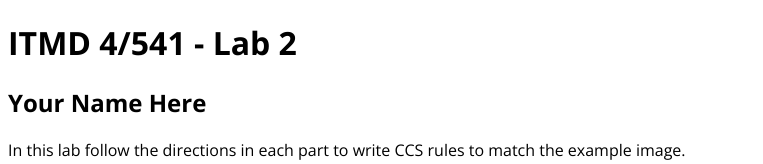
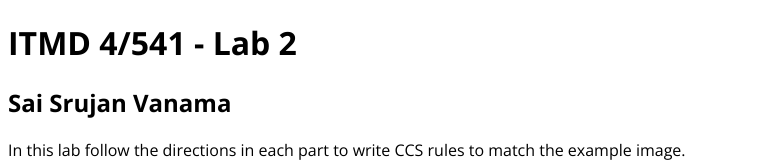
Before and after one commit to vsaisrujan/ITMD541, a plain HTML site: page Lab2/Lab2/index.html in a window 1280 px wide. Shown: the top 164 px of the page, without its empty margins (0-763 px from the left). Drawn offline with nearby package versions, Linux system fonts and the light colour scheme.

Commit message:
Gave my Name

```diff
--- a/Lab2/Lab2/index.html
+++ b/Lab2/Lab2/index.html
@@ -14,7 +14,7 @@
 <body>
   <header class="w700">
     <h1>ITMD 4/541 - Lab 2</h1>
-    <h2>Your Name Here</h2>
+    <h2>Sai Srujan Vanama</h2>
     <p>In this lab follow the directions in each part to write CCS rules to match the example image. <strong>DO NOT</strong> edit this HTML file in any way except to add your name in the H2 in the Header section above this text. <strong>DO NOT</strong> edit the global.css file in any way. You will write all your CSS in the proper sections in the styles.css file only.</p>
     <p>Create a Lab2 folder in your class GitHub repository and place all the files for this lab in that folder, including the assets folder with images. Once you publish this lab to GitHub Pages, submit to the blackboard assignment a link to this main lab page in GitHub Pages and your GitHub repository code.</p>
   </header>
```
